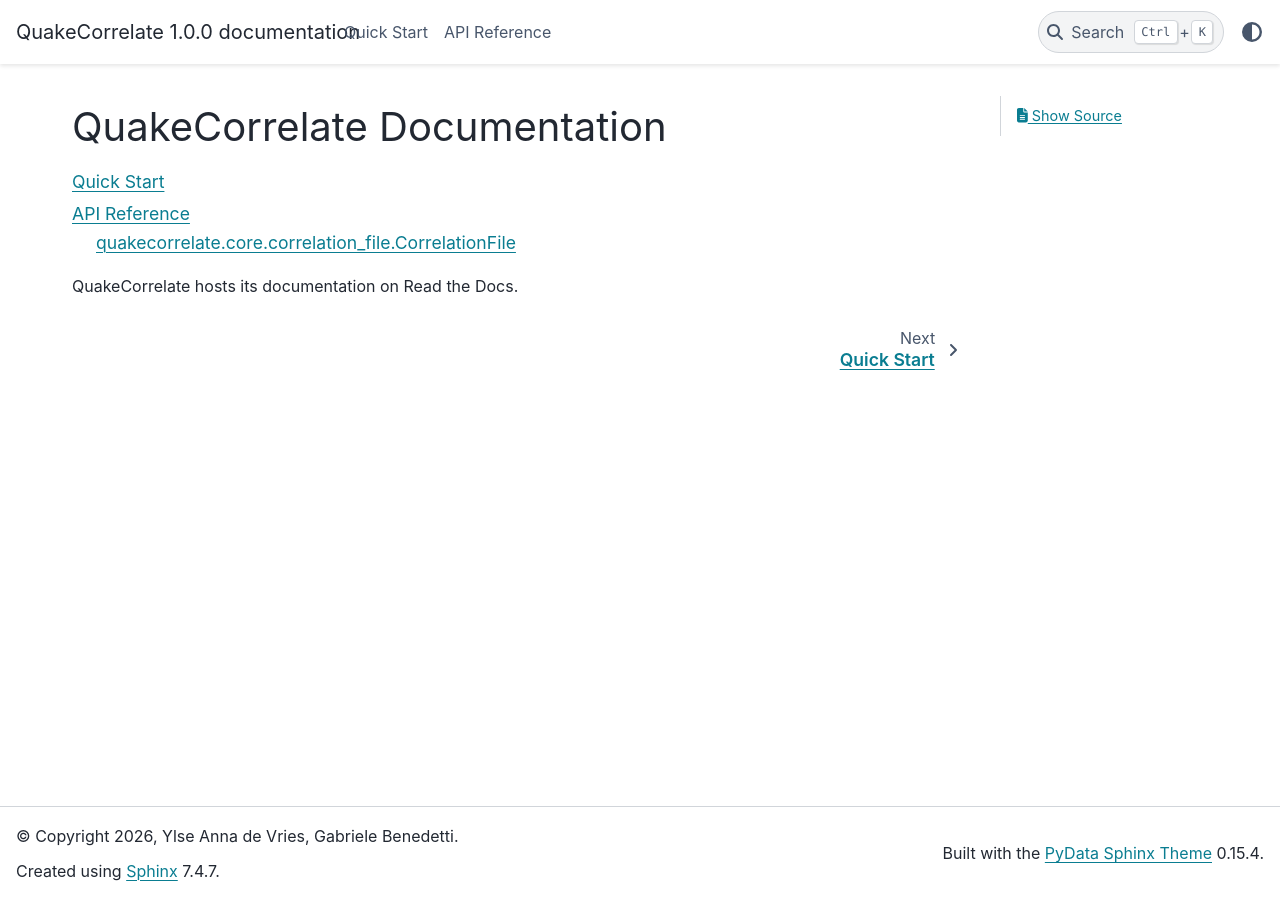
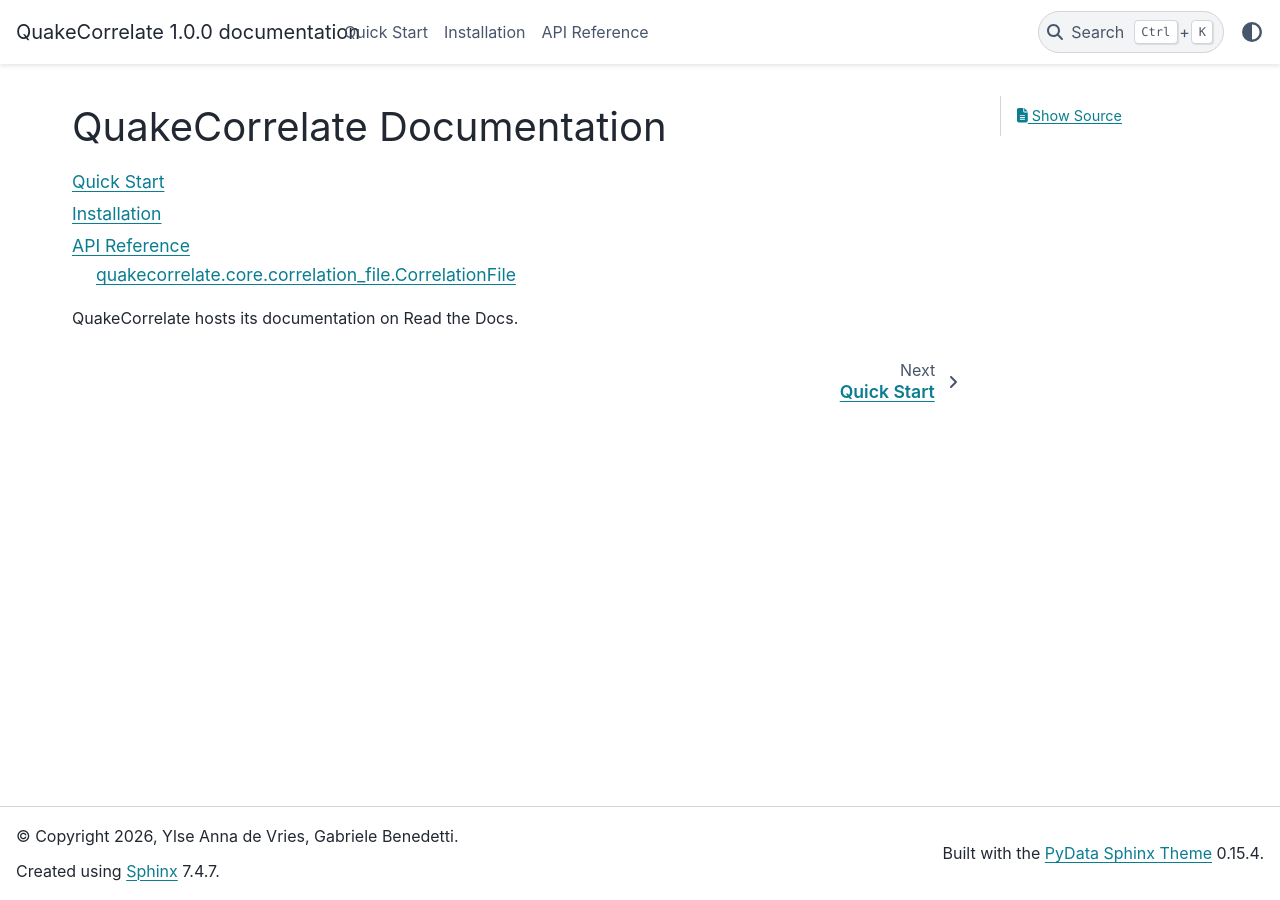
Before and after one commit to ylseanna/QuakeCorrelate, a Sphinx documentation site: the page built from docs/index.rst, in a window 1280 px wide. Built offline with Sphinx 7.4.7 and the PyData theme 0.15.4, drawn with Linux system fonts in a browser that asks for light colours.

Commit message:
update docs

```diff
--- a/docs/index.rst
+++ b/docs/index.rst
@@ -1,12 +1,12 @@
 ===============
  QuakeCorrelate Documentation
 ===============
-
 
 .. toctree::
    :maxdepth: 2
 
    usage/quickstart
+   usage/installation
    reference/correlationfile
 
 QuakeCorrelate hosts its documentation on Read the Docs.
--- a/docs/reference/correlationfile.rst
+++ b/docs/reference/correlationfile.rst
@@ -7,6 +7,6 @@
 quakecorrelate.core.correlation_file.CorrelationFile
 ========================
 
-.. autoclass:: quakecorrelate.core.correlation_file.CorrelationFile
+.. automodule:: quakecorrelate.core.correlation_file
     :members:
     :undoc-members:
--- /dev/null
+++ b/docs/usage/installation.rst
@@ -0,0 +1,5 @@
+===============
+ Installation
+===============
+
+This will become the installation guide
```
